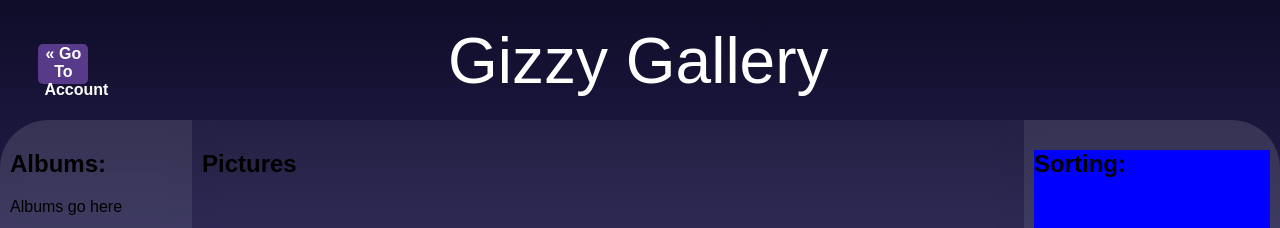
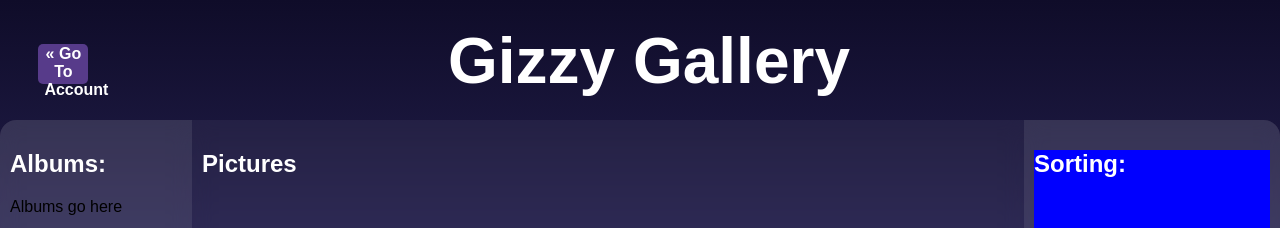
Before and after one commit to CMSC-447-Software-Engineering/gizzyGallery, a React (Create React App) app: page /gizzyGal in a window 1280 px wide. Shown: the top 228 px of the page. Built offline with nearby package versions, Linux system fonts and the light colour scheme; no server answers; the database is empty; sample sign-in values are in the browser's storage.

Commit message:
Cleaner corners

```diff
--- a/src/pages/gizzyGal.css
+++ b/src/pages/gizzyGal.css
@@ -5,6 +5,17 @@
     left:35%;
     color: white;
     font-size: 64px;
+    font-weight: bold;
+}
+h2{
+	display: block;
+    font-size: 24px;
+    margin-block-start: 0.83em;
+    margin-block-end: 0.83em;
+    margin-inline-start: 0px;
+    margin-inline-end: 0px;
+    font-weight: bold;
+    color: white;
 }
 .row{
     box-sizing: border-box;
@@ -27,14 +38,14 @@
 .left{
     background-color: rgba(255,255,255,0.13);
     backdrop-filter: blur(10px);
-    border-radius: 3em 0em 0em 3em;
+    border-radius: 1em 0em 0em 0em;
     width: 15%;
 }
 
 .right {
     background-color: rgba(255,255,255,0.13);
     backdrop-filter: blur(10px);
-    border-radius: 0em 3em 3em 0em;
+    border-radius: 0em 1em 0em 0em;
     width: 20%;
     overflow:hidden;
     }
```
